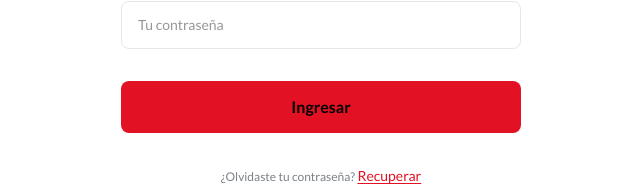
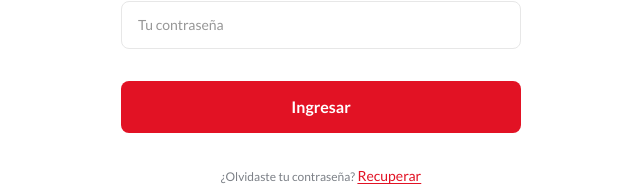
Before and after one commit to RenCostamagna/hackaton-prototype, a Next.js app: page /login in a window 1280 px wide. Shown: the part 454-640 px from the top of the page, without its empty margins (319-959 px from the left). Built offline with nearby package versions, Linux system fonts and the light colour scheme.

Commit message:
feat: enforce white text color in Button component
Use!important to force white text on primary and danger variants.

```diff
--- a/components/ui/button.tsx
+++ b/components/ui/button.tsx
@@ -35,8 +35,7 @@ export function Button({
           "bg-danger hover:bg-danger/90 focus:ring-danger":
             variant === "danger",
         },
-        variant === "primary" && "text-[#fcf5f5]",
-        variant === "danger" && "text-[#fcf5f5]",
+        (variant === "primary" || variant === "danger") && "!text-white",
         {
           "px-3 py-2 text-b2-semibold min-h-[36px]": size === "sm",
           "px-4 py-3 text-b1-bold min-h-[44px]": size === "md",
```
